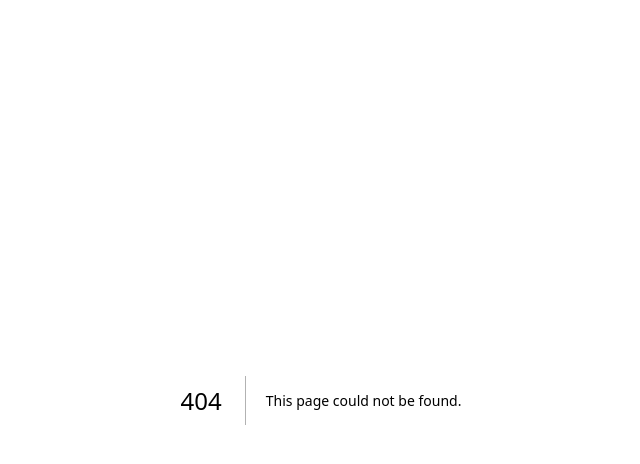
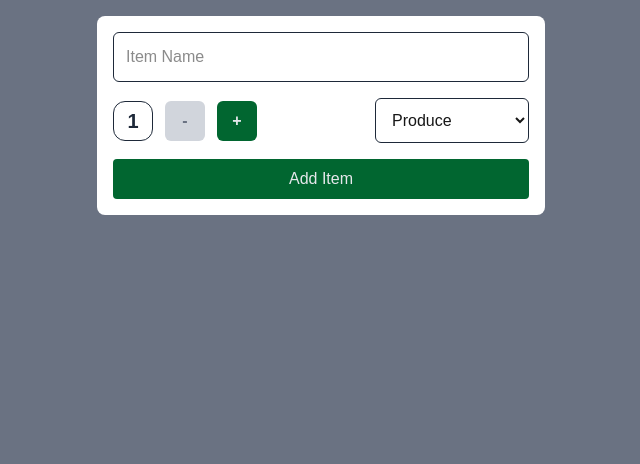
Before and after one commit to Exampleuser274/cprg306-assignments, a Next.js app: page /week-5 in a window 1280 px wide. Before the commit this address had no page. Shown: the top 464 px of the page, without its empty margins (319-959 px from the left). Built offline with nearby package versions, Linux system fonts and the light colour scheme.

Commit message:
week5 commit

```diff
--- a/app/page.js
+++ b/app/page.js
@@ -1,14 +1,19 @@
 import Link from "next/link";
 
 function Page() {
+  const weeks =[2,3,4,5];
+
   return (
-   <main>
-    <h1>CPRG306: Web Development 2 - Assignments</h1>
-      <p><Link href="/week-2">Week 2</Link></p>
-      <p><Link href="/week-3">Week 3</Link></p>
-      <p><Link href="/week-4">Week 4</Link></p>
-   </main>
+    <main>
+      <h1>CPRG306: Web Development 2 - Assignments</h1>
+
+      {weeks.map((week) => (
+        <p key={week}>
+          <Link href={`/week-${week}`}>Week {week}</Link>
+        </p>
+      ))}
+    </main>
   );
 }
 
-export default Page
+export default Page;
--- a/app/week-4/new-item.js
+++ b/app/week-4/new-item.js
@@ -6,26 +6,22 @@ function NewItem () {
     const [quantity, setQuantity] = useState(1);
 
     const increment = () => {
-        setQuantity(quantity => {
-            if(quantity < 20) {
-                return quantity +1;
-            }
-            else return quantity;
-        });
+      if (quantity < 20) {
+        setQuantity(quantity + 1);
+      };
     };
 
     const decrement = () => {
-        setQuantity(quantity => {
       if(quantity > 1) {
-                return quantity -1;
+        setQuantity(quantity - 1);
       }
-            else return quantity;
-        });
+      else setQuantity(quantity);
     };
+
 
   return (
 
-      <div className="flex items-center justify-center space-x-3 m-4 bg-white p-2 rounded-lg max-w-45 mx-auto ">
+    <div className="flex items-center justify-center space-x-3 m-4 bg-white p-2 rounded-lg w-fit mx-auto ">
 
       <p className=" flex items-center justify-center w-10 h-10 text-xl font-bold text-gray-800 border border-gray-800 rounded-xl ">
       {quantity}
@@ -48,9 +44,8 @@ function NewItem () {
       </button>
 
     </div>
-
   );
-}
+};
 
 
 export default NewItem
--- /dev/null
+++ b/app/week-5/new-item.js
@@ -0,0 +1,110 @@
+"use client";
+
+import { useState } from "react";
+
+
+
+function NewItem () {
+    const [name, setName] = useState("");
+    const [quantity, setQuantity] = useState(1);
+    const [category, setCategory] = useState("Produce");
+
+    const increment = () => {
+      if (quantity < 20) {
+        setQuantity(quantity + 1);
+      };
+    };
+
+    const decrement = () => {
+      if(quantity > 1) {
+        setQuantity(quantity - 1);
+      }
+      else setQuantity(quantity);
+    };
+
+    function handleSubmit(event) {
+        event.preventDefault();
+        const item = ({name, quantity, category});
+        console.log(item);
+        alert(`\nItem Added: ${name}\nQuantity: ${quantity}\nCategory: ${category}`);
+        setName("");
+        setQuantity(1);
+        setCategory("Produce");
+    }
+
+   return (
+
+    <div className="flex flex-col items-center justify-center space-y-4 m-4 bg-white p-4 rounded-lg max-w-md mx-auto ">
+
+        <form className="w-full">
+            <label className="block w-full">
+                <input
+                    className="w-full border border-gray-800 p-3 rounded-md "
+                    type="text"
+                    value={name}
+                    onChange={(e) => setName(e.target.value)}
+                    placeholder="Item Name"
+                    required
+                />
+            </label>
+        </form>
+
+        <div className="flex items-center justify-between w-full">
+
+            <div className="flex items-center space-x-3">
+                <p className=" flex items-center justify-center w-10 h-10 text-xl font-bold text-gray-800 border border-gray-800 rounded-xl ">
+                {quantity}
+                </p>
+
+                <button
+                    onClick={decrement}
+                    disabled={quantity === 1}
+                    className="w-10 h-10 bg-green-800 text-gray-200 font-semibold rounded-md transition-colors duration-200 hover:bg-green-800 focus:outline-none disabled:bg-gray-300 disabled:text-gray-500 disabled:cursor-not-allowed">
+                    -
+                </button>
+
+                <button
+                    onClick={increment}
+                    disabled={quantity === 20}
+                    className="w-10 h-10 bg-green-800 text-gray-200 font-semibold rounded-md transition-colors duration-200 hover:bg-green-800 focus:outline-none disabled:bg-gray-300 disabled:text-gray-500 disabled:cursor-not-allowed">
+                    +
+                </button>
+            </div>
+
+            <select
+                className="border border-gray-800 rounded-md p-3"
+                id="category-select"
+                value={category}
+                onChange={(e) => setCategory(e.target.value)}>
+                    <option value="produce">Produce</option>
+                    <option value="dairy">Dairy</option>
+                    <option value="bakery">Bakery</option>
+                    <option value="meat">Meat</option>
+                    <option value="frozen foods">Frozen Foods</option>
+                    <option value="canned goods">Canned Goods</option>
+                    <option value="dry goods">Dry Goods</option>
+                    <option value="beverages">Beverages</option>
+                    <option value="snacks">Snacks</option>
+                    <option value="household">Household</option>
+                    <option value="other">Other</option>
+            </select>
+
+        </div>
+
+
+        <div className="w-full text-center">
+            <button
+                onClick={handleSubmit}
+                className="w-full bg-green-800 text-gray-200 py-2 rounded"
+                type="submit">
+                Add Item
+            </button>
+        </div>
+
+    </div>
+
+  );
+}
+
+
+export default NewItem
--- /dev/null
+++ b/app/week-5/page.js
@@ -0,0 +1,11 @@
+import NewItem from "./new-item";
+
+function Page() {
+  return (
+    <main className="min-h-screen w-full bg-gray-500">
+      <NewItem />
+    </main>
+  );
+}
+
+export default Page
```
Lines whose indentation alone changed are shown as unchanged.
